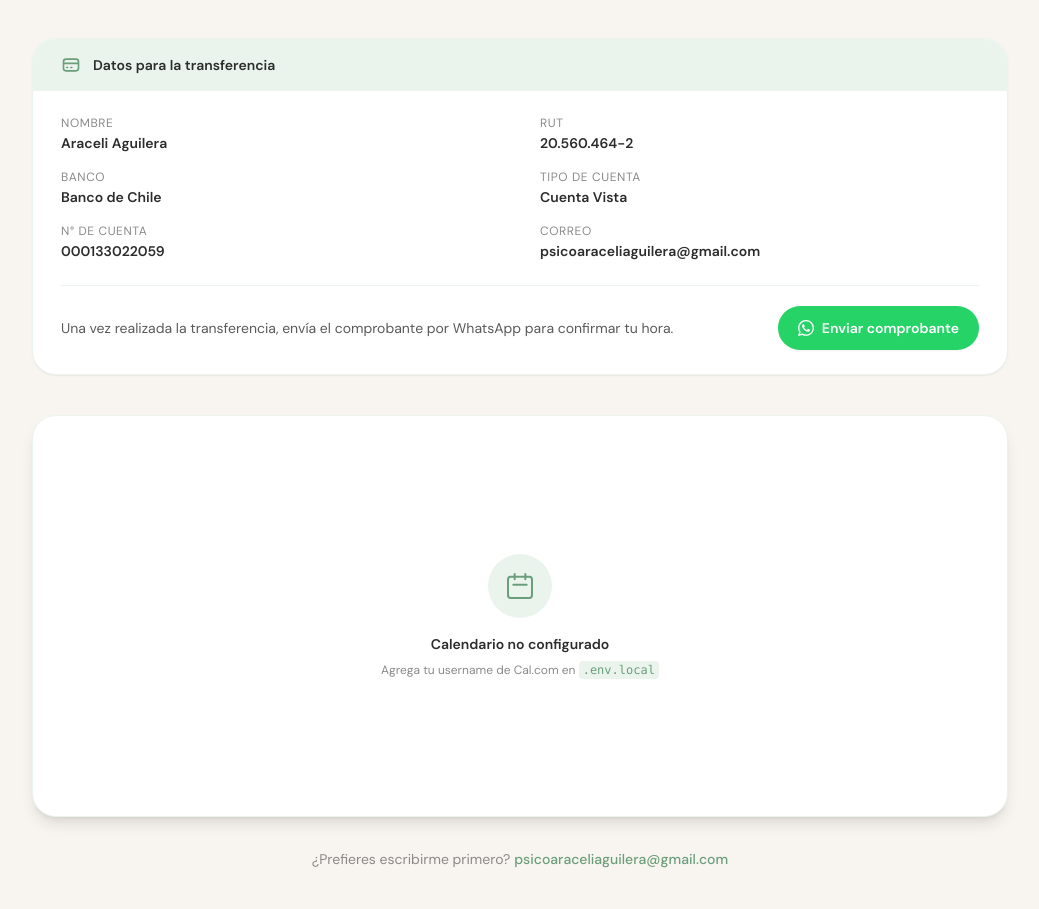
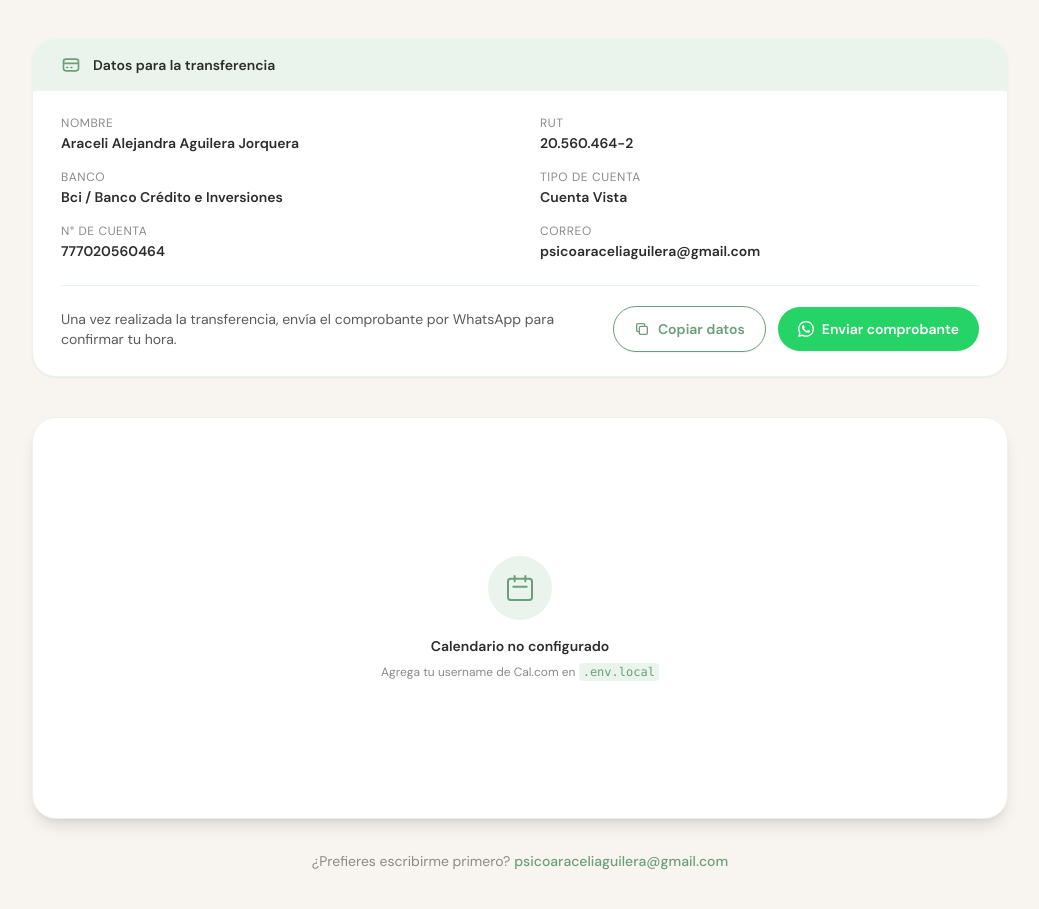
Before and after one commit to BeDuranr/web-psicologa, a Next.js app: page / in a window 1280 px wide. Shown: the part 4140-5049 px from the top of the page, without its empty margins (120-1159 px from the left). Built offline with nearby package versions, Linux system fonts and the light colour scheme.

Commit message:
Actualizacion datos bancarios

```diff
--- a/components/Booking.tsx
+++ b/components/Booking.tsx
@@ -1,10 +1,30 @@
 "use client";
+
+import { useState } from "react";
 
 const CAL_USERNAME = process.env.NEXT_PUBLIC_CALCOM_USERNAME || "";
 const CAL_EVENT = process.env.NEXT_PUBLIC_CALCOM_EVENT || "consulta";
 
+const TRANSFER_DATA = [
+  { label: "Nombre", value: "Araceli Alejandra Aguilera Jorquera" },
+  { label: "RUT", value: "20.560.464-2" },
+  { label: "Banco", value: "Bci / Banco Crédito e Inversiones" },
+  { label: "Tipo de cuenta", value: "Cuenta Vista" },
+  { label: "N° de cuenta", value: "777020560464" },
+  { label: "Correo", value: "psicoaraceliaguilera@gmail.com" },
+];
+
 export default function Booking() {
   const calUrl = `https://cal.com/${CAL_USERNAME}/${CAL_EVENT}?embed=true&theme=light&brandColor=%236B9E7A&layout=month_view`;
+  const [copied, setCopied] = useState(false);
+
+  const handleCopy = () => {
+    const text = TRANSFER_DATA.map((d) => `${d.label}: ${d.value}`).join("\n");
+    navigator.clipboard.writeText(text).then(() => {
+      setCopied(true);
+      setTimeout(() => setCopied(false), 2500);
+    });
+  };
 
   return (
     <section
@@ -64,14 +84,7 @@ export default function Booking() {
 
           <div className="px-7 py-6">
             <div className="grid sm:grid-cols-2 gap-x-10 gap-y-4 mb-6">
-              {[
-                { label: "Nombre", value: "Araceli Aguilera" },
-                { label: "RUT", value: "20.560.464-2" },
-                { label: "Banco", value: "Banco de Chile" },
-                { label: "Tipo de cuenta", value: "Cuenta Vista" },
-                { label: "N° de cuenta", value: "000133022059" },
-                { label: "Correo", value: "psicoaraceliaguilera@gmail.com" },
-              ].map((item) => (
+              {TRANSFER_DATA.map((item) => (
                 <div key={item.label}>
                   <p className="font-sans text-xs text-[#8A8A8A] uppercase tracking-wider mb-0.5">
                     {item.label}
@@ -87,11 +100,35 @@ export default function Booking() {
               <p className="font-sans text-sm text-[#5A5A5A]">
                 Una vez realizada la transferencia, envía el comprobante por WhatsApp para confirmar tu hora.
               </p>
+              <div className="shrink-0 flex items-center gap-3">
+                {/* Botón copiar datos */}
+                <button
+                  onClick={handleCopy}
+                  className="flex items-center gap-2 bg-white text-[#6B9E7A] font-sans text-sm font-semibold px-5 py-3 rounded-full border border-[#6B9E7A] hover:bg-[#EAF4ED] transition-colors duration-200 shadow-sm"
+                  aria-label="Copiar datos de transferencia"
+                >
+                  {copied ? (
+                    <>
+                      <svg className="w-4 h-4" fill="none" stroke="currentColor" viewBox="0 0 24 24" aria-hidden="true">
+                        <path strokeLinecap="round" strokeLinejoin="round" strokeWidth={2} d="M5 13l4 4L19 7" />
+                      </svg>
+                      ¡Copiado!
+                    </>
+                  ) : (
+                    <>
+                      <svg className="w-4 h-4" fill="none" stroke="currentColor" viewBox="0 0 24 24" aria-hidden="true">
+                        <path strokeLinecap="round" strokeLinejoin="round" strokeWidth={2} d="M8 16H6a2 2 0 01-2-2V6a2 2 0 012-2h8a2 2 0 012 2v2m-6 12h8a2 2 0 002-2v-8a2 2 0 00-2-2h-8a2 2 0 00-2 2v8a2 2 0 002 2z" />
+                      </svg>
+                      Copiar datos
+                    </>
+                  )}
+                </button>
+                {/* Botón WhatsApp */}
                 <a
                   href="https://wa.me/56976143079"
                   target="_blank"
                   rel="noopener noreferrer"
-                className="shrink-0 flex items-center gap-2 bg-[#25D366] text-white font-sans text-sm font-semibold px-5 py-3 rounded-full hover:bg-[#20bd5a] transition-colors duration-200 shadow-sm"
+                  className="flex items-center gap-2 bg-[#25D366] text-white font-sans text-sm font-semibold px-5 py-3 rounded-full hover:bg-[#20bd5a] transition-colors duration-200 shadow-sm"
                   aria-label="Enviar comprobante por WhatsApp"
                 >
                   <svg className="w-4 h-4" fill="currentColor" viewBox="0 0 24 24" aria-hidden="true">
@@ -99,6 +136,7 @@ export default function Booking() {
                   </svg>
                   Enviar comprobante
                 </a>
+              </div>
             </div>
           </div>
         </div>
```
Lines whose indentation alone changed are shown as unchanged.
